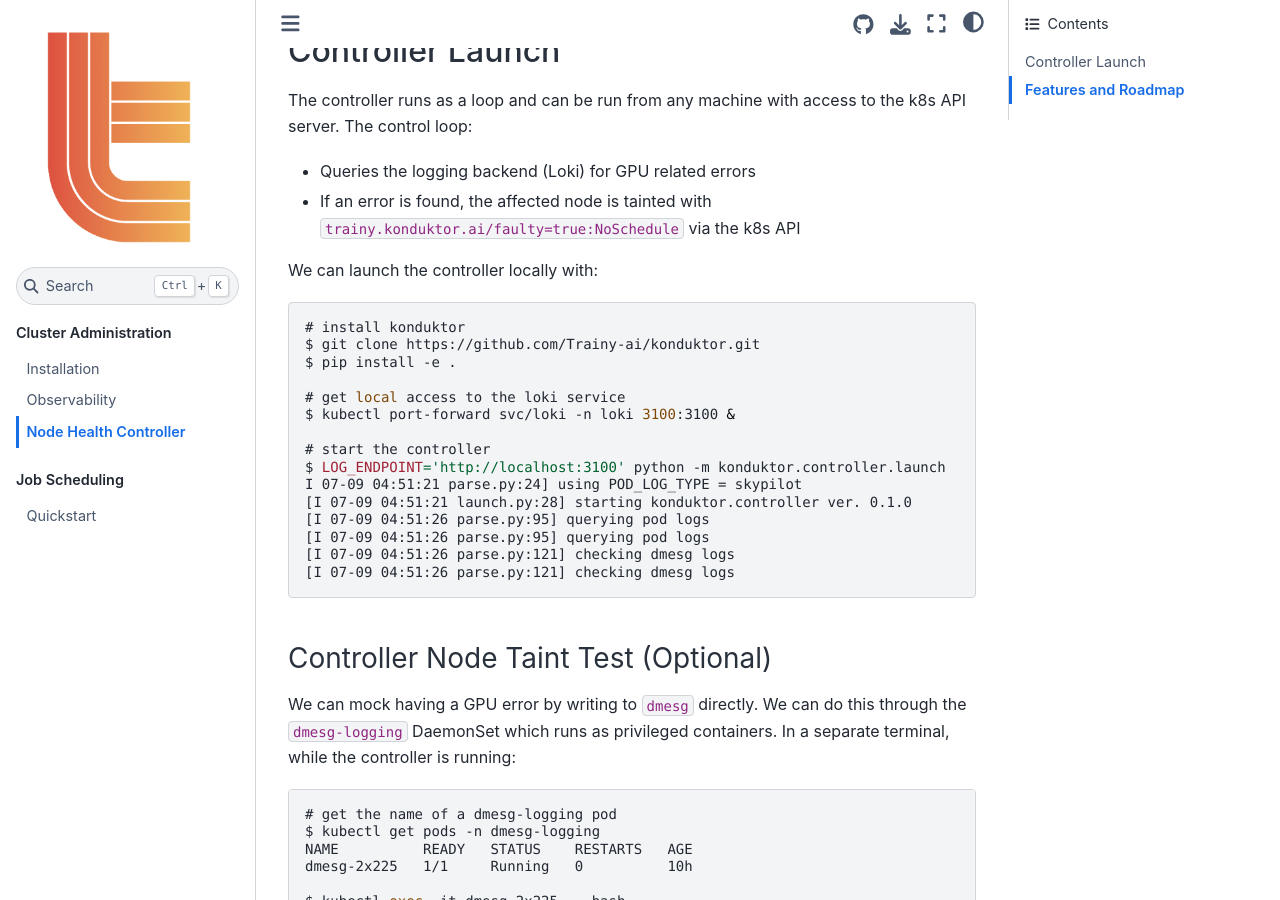
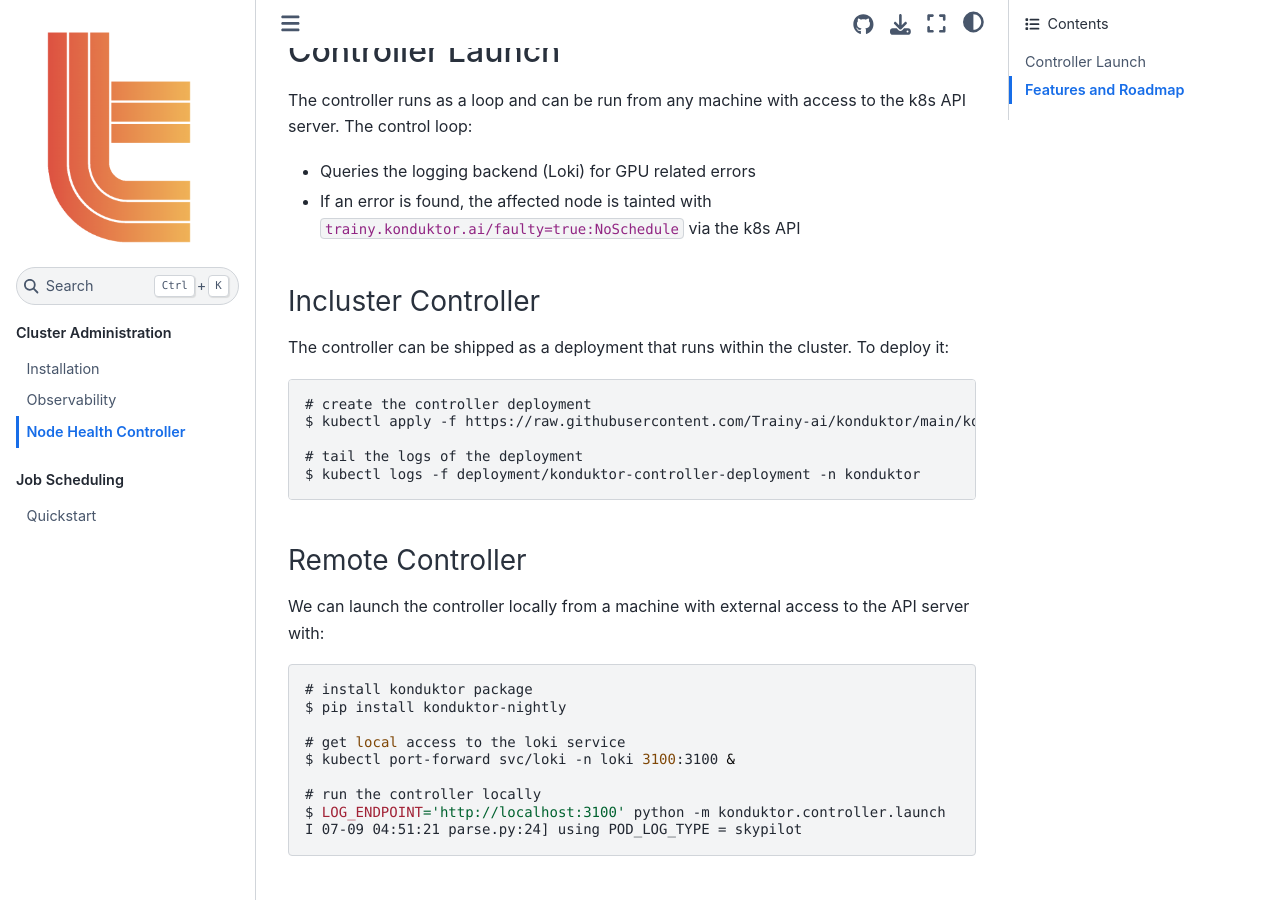
Before and after one commit to Trainy-ai/konduktor, a Sphinx documentation site: the page built from docs/source/admin/controller.rst, in a window 1280 px wide and 900 px high, scrolled down 440 px. Built offline with Sphinx 7.4.7 and the Sphinx Book theme 1.1.4, drawn with Linux system fonts in a browser that asks for light colours.

Commit message:
add incluster controller deployment and docs (#35)
* add controller deployment and docs

* use github url

```diff
--- a/docs/source/admin/controller.rst
+++ b/docs/source/admin/controller.rst
@@ -24,25 +24,35 @@
 - Queries the logging backend (Loki) for GPU related errors
 - If an error is found, the affected node is tainted with :code:`trainy.konduktor.ai/faulty=true:NoSchedule` via the k8s API
 
-We can launch the controller locally with:
+Incluster Controller
+--------------------
+
+The controller can be shipped as a deployment that runs within the cluster. To deploy it:
 
 .. code-block:: console
 
-    # install konduktor
-    $ git clone https://github.com/Trainy-ai/konduktor.git
-    $ pip install -e .
+    # create the controller deployment
+    $ kubectl apply -f https://raw.githubusercontent.com/Trainy-ai/konduktor/main/konduktor/manifests/controller_deployment.yaml
+
+    # tail the logs of the deployment
+    $ kubectl logs -f deployment/konduktor-controller-deployment -n konduktor
+
+Remote Controller
+-----------------
+
+We can launch the controller locally from a machine with external access to the API server with:
+
+.. code-block:: console
+
+    # install konduktor package
+    $ pip install konduktor-nightly
 
     # get local access to the loki service
     $ kubectl port-forward svc/loki -n loki 3100:3100 &
 
-    # start the controller
+    # run the controller locally
     $ LOG_ENDPOINT='http://localhost:3100' python -m konduktor.controller.launch
     I 07-09 04:51:21 parse.py:24] using POD_LOG_TYPE = skypilot
-    [I 07-09 04:51:21 launch.py:28] starting konduktor.controller ver. 0.1.0
-    [I 07-09 04:51:26 parse.py:95] querying pod logs
-    [I 07-09 04:51:26 parse.py:95] querying pod logs
-    [I 07-09 04:51:26 parse.py:121] checking dmesg logs
-    [I 07-09 04:51:26 parse.py:121] checking dmesg logs
 
 Controller Node Taint Test (Optional)
 -------------------------------------
```
Also changed, not shown: 1 other file.
